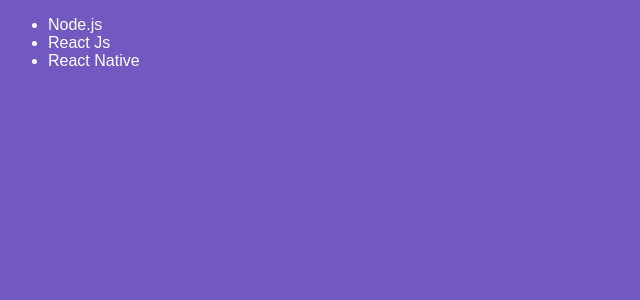
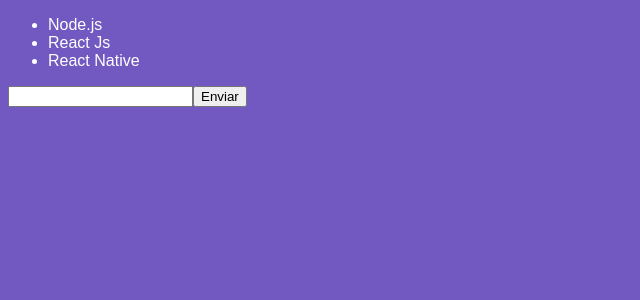
Before and after one commit to Rafael-Prado/Introdu-oReactBootcamp, a React app: page / in a window 1280 px wide. Shown: the top 300 px of the page, without its empty margins (0-640 px from the left). Built offline with nearby package versions, Linux system fonts and the light colour scheme.

Commit message:
Estado e Imutabilidade

```diff
--- a/src/components/TechList.js
+++ b/src/components/TechList.js
@@ -2,17 +2,38 @@
 
 class TechList extends Component {
   state = {
+    newTech:'',
     techs:[
       'Node.js',
       'React Js',
       'React Native',
     ]
    };
+
+   handleInputChange = e => {
+    this.setState({ newTech: e.target.value })
+   }
+   handleSubmit = e => {
+    e.preventDefault();
+
+    this.setState({techs:
+      [...this.state.techs, this.state.newTech ],
+      newTech: ''
+    })
+   }
+
   render(){
     return(
-      <ul>
-        { this.state.techs.map(tech => <li key={tech}>{tech}</li>)}
-      </ul>
+      <form onSubmit={this.handleSubmit}>
+        <ul>
+          { this.state.techs.map(tech => <li key={tech}>{tech}</li>)}
+        </ul>
+        <input
+          type="text"
+          onChange={this.handleInputChange}
+          value={this.state.newTech} />
+        <button type="submit">Enviar</button>
+      </form>
     )
   }
 }
```
